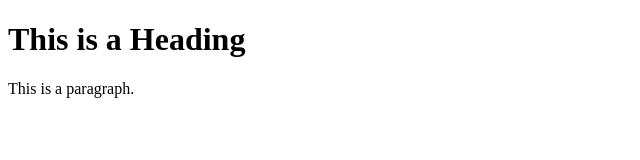
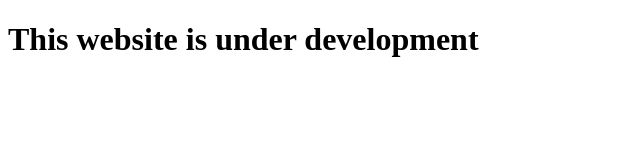
Before and after one commit to AkashAce29/akashdevadiga.github.io, a plain HTML site: page index.html in a window 1280 px wide. Shown: the whole page, without its empty margins (0-640 px from the left). Drawn offline with Linux system fonts and the light colour scheme.

Commit message:
modified:   index.html

```diff
--- a/index.html
+++ b/index.html
@@ -1,12 +1,11 @@
 <!DOCTYPE html>
 <html>
 <head>
-<title>Page Title</title>
+<title>Akash Devadiga</title>
 </head>
 <body>
 
-<h1>This is a Heading</h1>
-<p>This is a paragraph.</p>
+<h1>This website is under development</h1>
 
 </body>
 </html>
```
